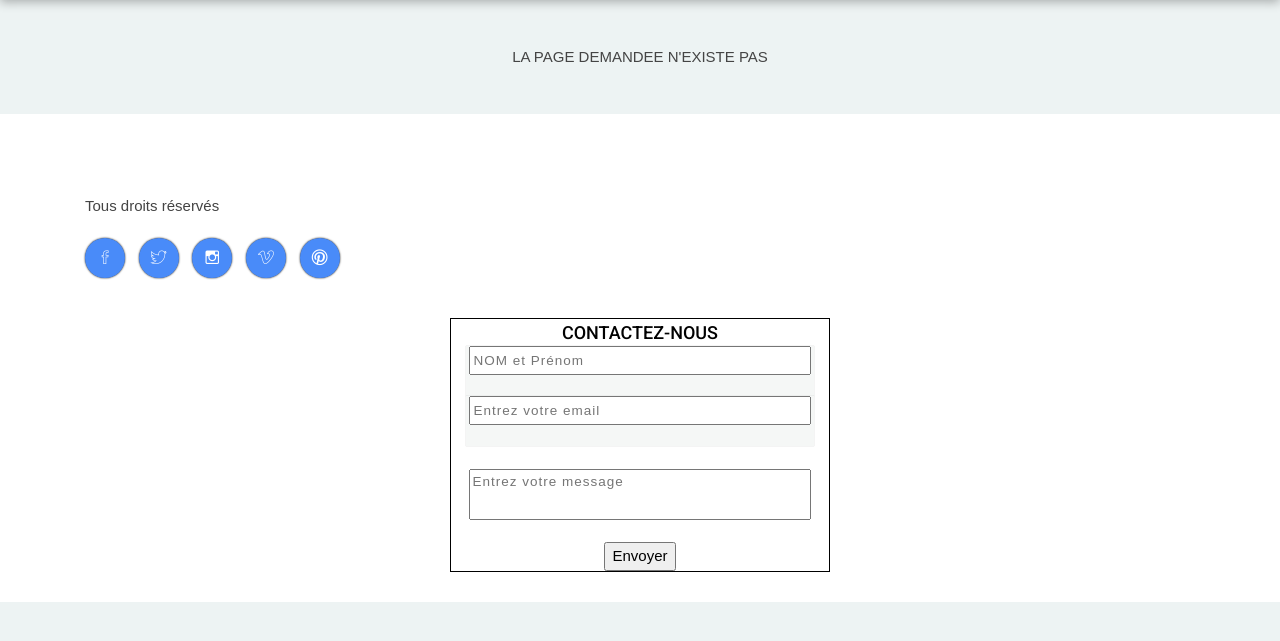
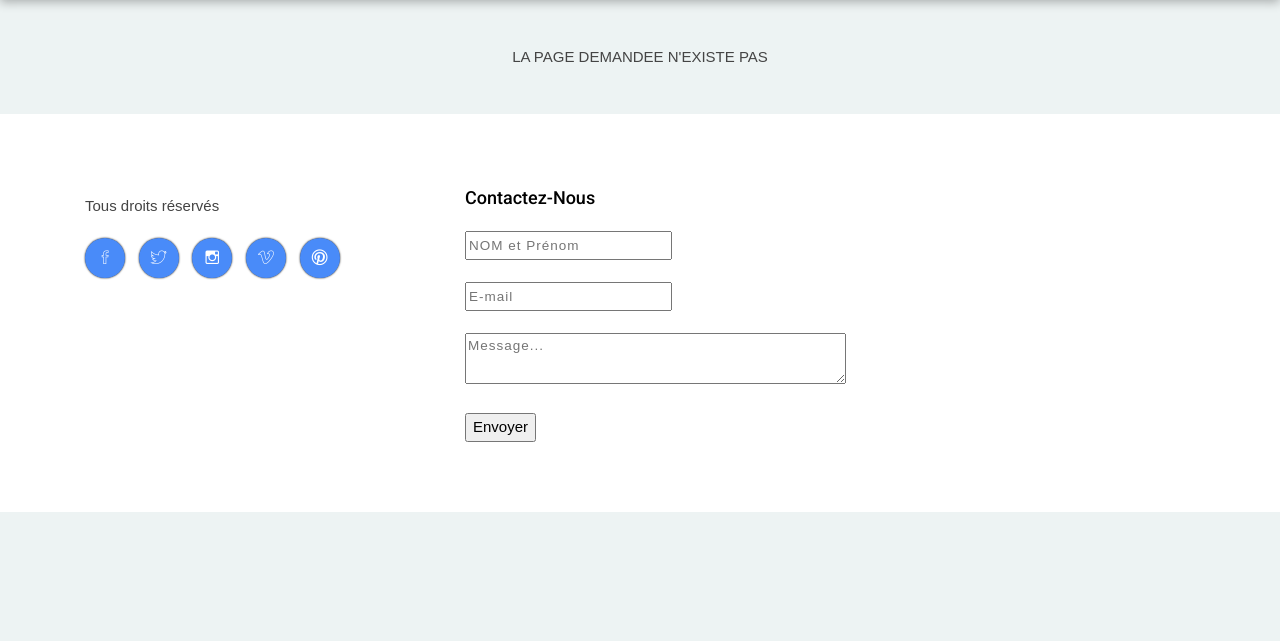
Before and after one commit to ElGam/blog_mvc, a PHP site: page /template in a window 1280 px wide. Shown: the part 60-701 px from the top of the page. Run offline with PHP 8.4, Linux system fonts and the light colour scheme; some web fonts are replaced.

Commit message:
Update Contact Form in MVC

```diff
--- a/views/template.php
+++ b/views/template.php
@@ -71,28 +71,23 @@
 				</div><!-- col-lg-4 col-md-6 -->
 
 
-                <section id="contactez-nous"><center>
-				<div class="col-lg-4 col-md-6" style="border:1px solid black;">
-					<div class="footer-section2">
+<div class="col-lg-4 col-md-6">
+					<div class="footer-section">
 
-						<h4 class="title"><b>CONTACTEZ-NOUS</b></h4>
-						<form>
-                        <div class="input-area">
-                                <input style="width:98%;" id="nom_prenom" placeholder="NOM et Prénom">
-                        </div>
-                        <div class="input-area">
-                                <input style="width:98%;" id="email" type="email" placeholder="Entrez votre email">
+						<h4 class="title"><b>Contactez-Nous</b></h4>
+						<form method="post" action="Accueil">
 
-                        </div><br>
-                            <input type="hidden" name="formulaire" value="true">
-                                <textarea placeholder="Entrez votre message" id="message" class="form-group" cols="150" style="resize:none;width:98%" ></textarea>
-								<button class="submit-btn" id="contactButton" type="button">Envoyer</button> <br>
-							</form>
+								<input class="text-input" name="nom_prenom" type="text" placeholder="NOM et Prénom"><br><br>
 
+								<input class="email-input" name="email" type="text" placeholder="E-mail"><br><br>
+
+                            <textarea name="message" placeholder="Message..." cols="40"></textarea><br><br>
+                            <button class="submit-btn" type="submit" name="form_button">Envoyer</button>
+                        </form>
 
 					</div><!-- footer-section -->
 				</div><!-- col-lg-4 col-md-6 -->
-</center></section>
+
 			</div><!-- row -->
 		</div><!-- container -->
 	</footer>
```
Also changed, not shown: contactezNous.php (deleted, +0 -29 lines), controllers/ControllerAccueil.php (+48 -1 lines), views/viewAccueil.php (+5 -7 lines), 1 other file.
